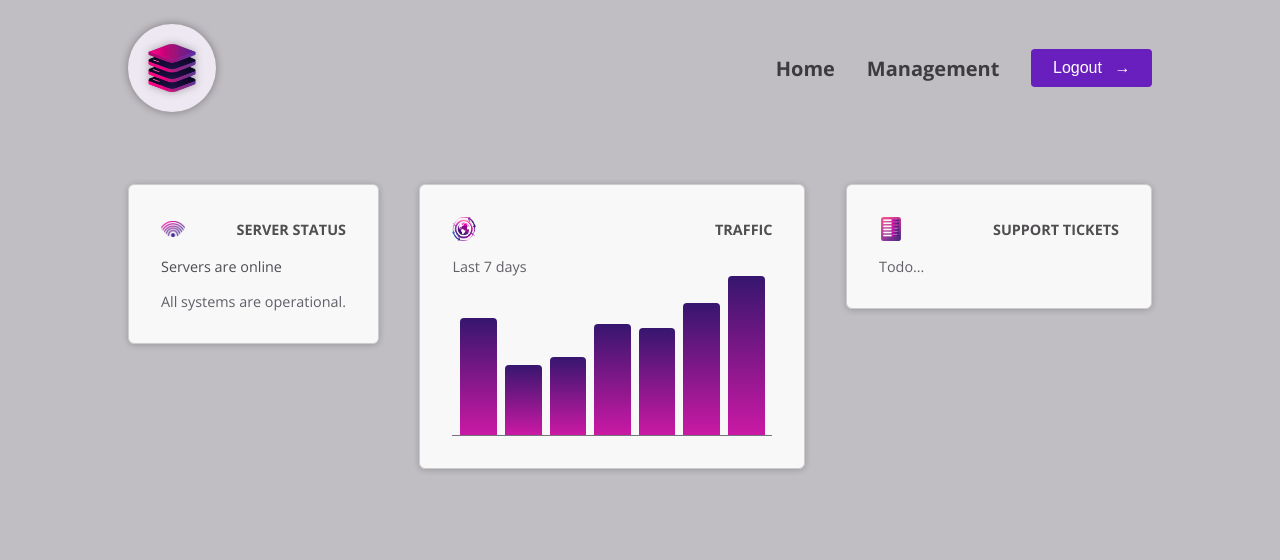
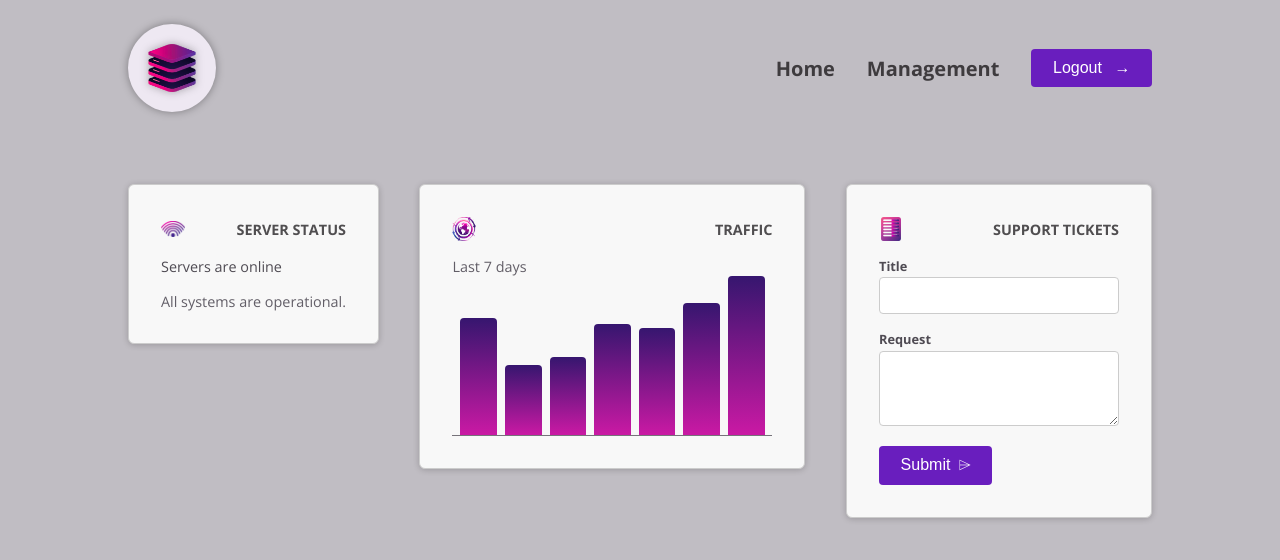
Before and after one commit to SaadMahmood1122/Angular-Project-Section5-Service-provider, an Angular app: page / in a window 1280 px wide. Shown: the top 560 px of the page. Built offline with nearby package versions, Linux system fonts and the light colour scheme.

Commit message:
added form and components and form added new-ticket.component.html'

```diff
--- /dev/null
+++ b/src/app/dashboard/tickets/new-ticket/new-ticket.component.html
@@ -0,0 +1,16 @@
+<form>
+  <p>
+    <label>Title </label>
+    <input name="title" id="title" />
+  </p>
+  <p>
+    <label>Request </label>
+    <textarea name="request" id="request" rows="3"></textarea>
+  </p>
+  <p>
+    <button>
+      <span>Submit</span>
+      <span class="icon"> ⌲ </span>
+    </button>
+  </p>
+</form>
--- /dev/null
+++ b/src/app/dashboard/tickets/ticket/ticket.component.html
@@ -0,0 +1 @@
+<p>ticket works!</p>
--- a/src/app/dashboard/tickets/tickets.component.html
+++ b/src/app/dashboard/tickets/tickets.component.html
@@ -1,3 +1,3 @@
-<div id="status">
-  <p>Todo...</p>
+<div id="new-ticket">
+  <app-new-ticket />
 </div>
--- a/src/styles.css
+++ b/src/styles.css
@@ -221,3 +221,60 @@
 button:hover .icon {
   transform: translateX(4px);
 }
+
+#tickets {
+  display: flex;
+  flex-direction: column;
+  gap: 1.5rem;
+}
+
+#tickets ul {
+  list-style: none;
+  margin: 0;
+  padding: 0;
+  width: 15rem;
+}
+
+#tickets li {
+  margin: 0.5rem 0;
+}
+
+#tickets p {
+  margin: 0;
+  color: #4f4b53;
+}
+
+#tickets h2 {
+  margin: 0;
+  font-size: 1.1rem;
+  color: #38343c;
+}
+
+#new-ticket {
+  width: 15rem;
+}
+
+@media (min-width: 768px) {
+  #tickets {
+    flex-direction: row;
+  }
+}
+
+#new-ticket label {
+  display: block;
+  font-size: 0.8rem;
+  font-weight: bold;
+  margin-bottom: 0.15rem;
+  color: #4f4b53;
+}
+
+#new-ticket input,
+#new-ticket textarea {
+  width: 100%;
+  padding: 0.5rem;
+  border: 1px solid #ccc;
+  border-radius: 4px;
+  font: inherit;
+  font-size: 0.9rem;
+  color: #4f4b53;
+}
```
Also changed, not shown: src/app/dashboard/tickets/new-ticket/new-ticket.component.ts (added, +12 -0 lines), src/app/dashboard/tickets/ticket/ticket.component.ts (added, +12 -0 lines), src/app/dashboard/tickets/tickets.component.ts (+4 -5 lines), src/app/dashboard/tickets/new-ticket/new-ticket.component.css (added), src/app/dashboard/tickets/ticket/ticket.component.css (added).
